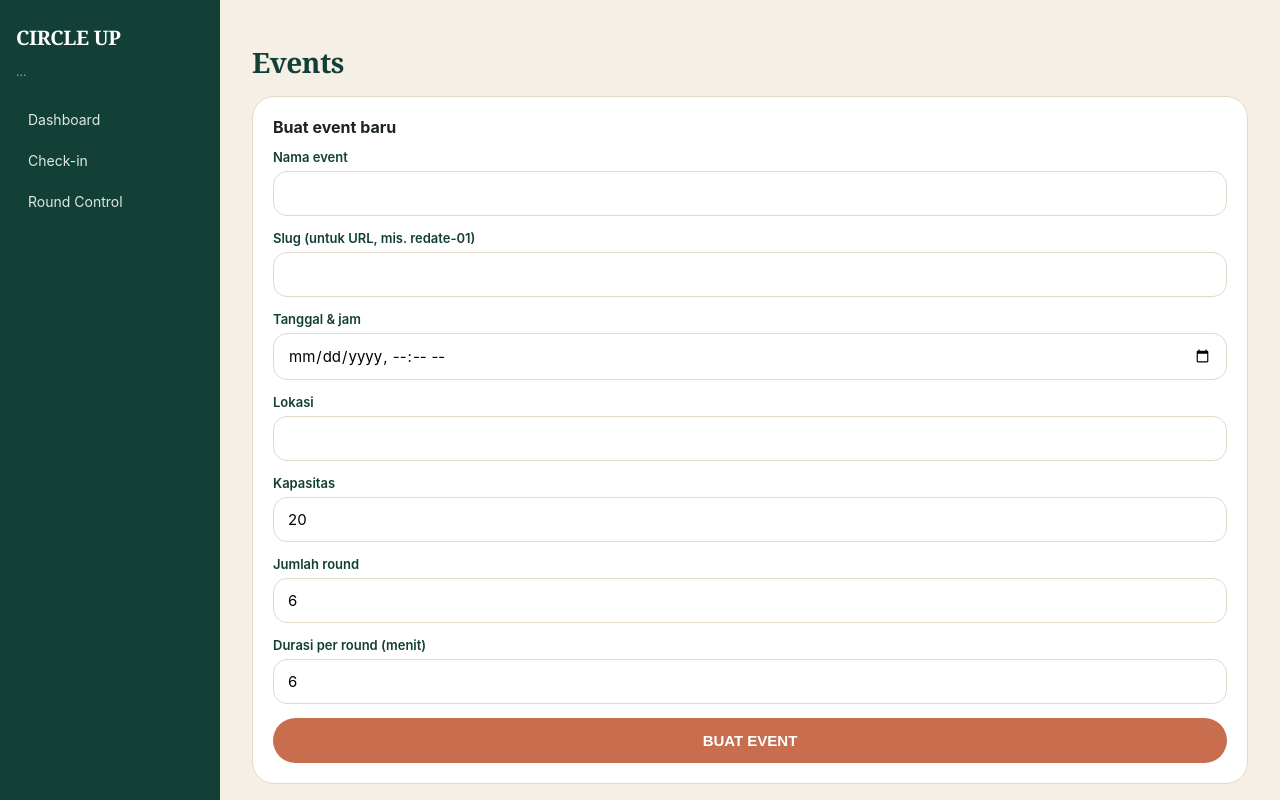
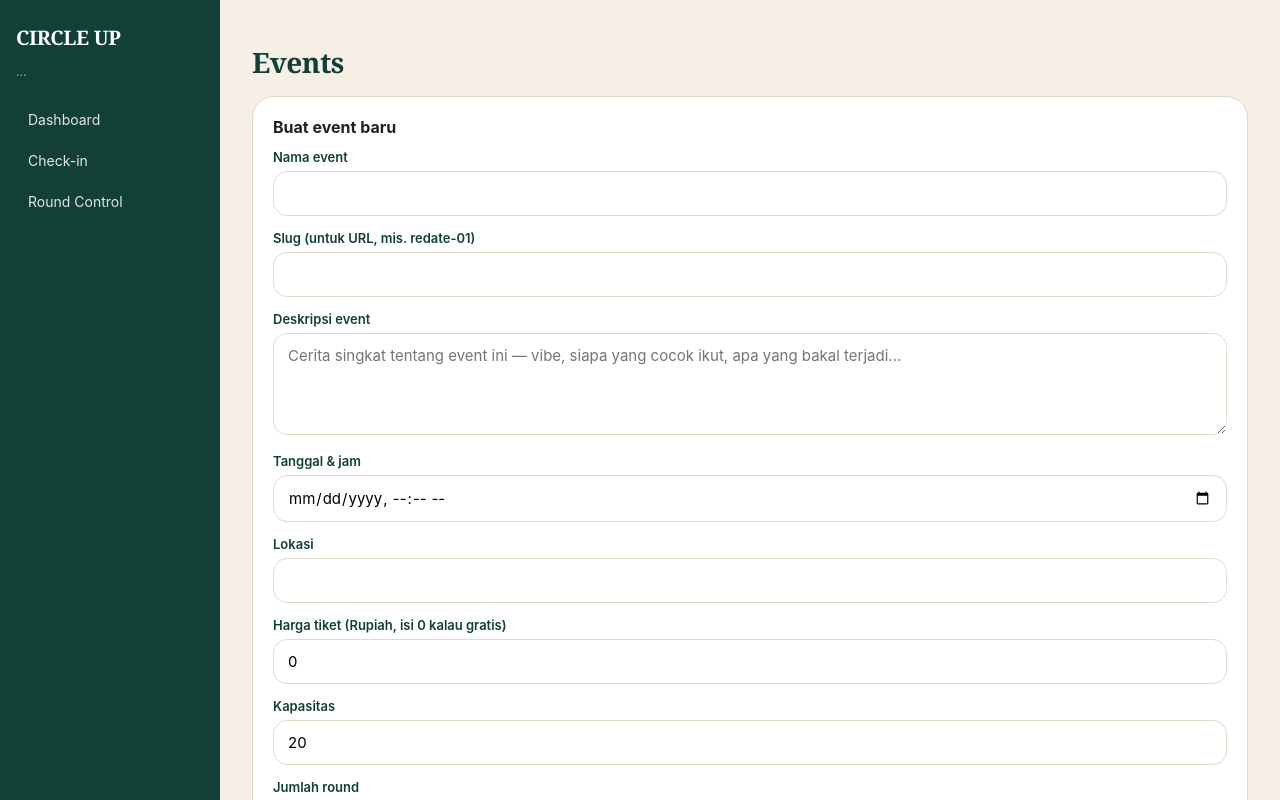
Before and after one commit to arfiansyahian/circleup, a Next.js app: page /admin/events in a window 1280 px wide. Shown: the top 800 px of the page. Built offline with nearby package versions, Linux system fonts and the light colour scheme; no server answers; the database is empty.

Commit message:
Tambah field deskripsi dan harga tiket saat create event

```diff
--- a/app/admin/events/page.js
+++ b/app/admin/events/page.js
@@ -4,18 +4,22 @@ import { useEffect, useState } from "react";
 import Link from "next/link";
 import { createClient } from "@/lib/supabaseClient";
 
+const emptyForm = {
+  name: "",
+  slug: "",
+  description: "",
+  date: "",
+  location: "",
+  price_rupiah: 0,
+  capacity: 20,
+  round_duration_minutes: 6,
+  number_of_rounds: 6,
+};
+
 export default function AdminEventsPage() {
   const supabase = createClient();
   const [events, setEvents] = useState([]);
-  const [form, setForm] = useState({
-    name: "",
-    slug: "",
-    date: "",
-    location: "",
-    capacity: 20,
-    round_duration_minutes: 6,
-    number_of_rounds: 6,
-  });
+  const [form, setForm] = useState(emptyForm);
   const [saving, setSaving] = useState(false);
   const [error, setError] = useState("");
 
@@ -40,7 +44,7 @@ export default function AdminEventsPage() {
       setError(insertError.message);
       return;
     }
-    setForm({ name: "", slug: "", date: "", location: "", capacity: 20, round_duration_minutes: 6, number_of_rounds: 6 });
+    setForm(emptyForm);
     load();
   }
 
@@ -60,12 +64,33 @@ export default function AdminEventsPage() {
             <input required value={form.slug} onChange={(e) => setForm({ ...form, slug: e.target.value })} />
           </div>
           <div className="field">
+            <label>Deskripsi event</label>
+            <textarea
+              rows={4}
+              required
+              value={form.description}
+              onChange={(e) => setForm({ ...form, description: e.target.value })}
+              placeholder="Cerita singkat tentang event ini — vibe, siapa yang cocok ikut, apa yang bakal terjadi..."
+            />
+          </div>
+          <div className="field">
             <label>Tanggal & jam</label>
             <input required type="datetime-local" value={form.date} onChange={(e) => setForm({ ...form, date: e.target.value })} />
           </div>
           <div className="field">
             <label>Lokasi</label>
             <input required value={form.location} onChange={(e) => setForm({ ...form, location: e.target.value })} />
+          </div>
+          <div className="field">
+            <label>Harga tiket (Rupiah, isi 0 kalau gratis)</label>
+            <input
+              required
+              type="number"
+              min={0}
+              step={1000}
+              value={form.price_rupiah}
+              onChange={(e) => setForm({ ...form, price_rupiah: Number(e.target.value) })}
+            />
           </div>
           <div className="field">
             <label>Kapasitas</label>
@@ -91,6 +116,7 @@ export default function AdminEventsPage() {
           <tr>
             <th>Nama</th>
             <th>Tanggal</th>
+            <th>Harga</th>
             <th>Status</th>
             <th>Kapasitas</th>
             <th></th>
@@ -101,6 +127,7 @@ export default function AdminEventsPage() {
             <tr key={ev.id}>
               <td>{ev.name}</td>
               <td>{new Date(ev.date).toLocaleDateString("id-ID")}</td>
+              <td>{ev.price_rupiah > 0 ? `Rp${ev.price_rupiah.toLocaleString("id-ID")}` : "Gratis"}</td>
               <td>{ev.status.replaceAll("_", " ")}</td>
               <td>{ev.capacity}</td>
               <td>
```
Also changed, not shown: app/events/[id]/page.js (+7 -0 lines), app/page.js (+7 -2 lines).
